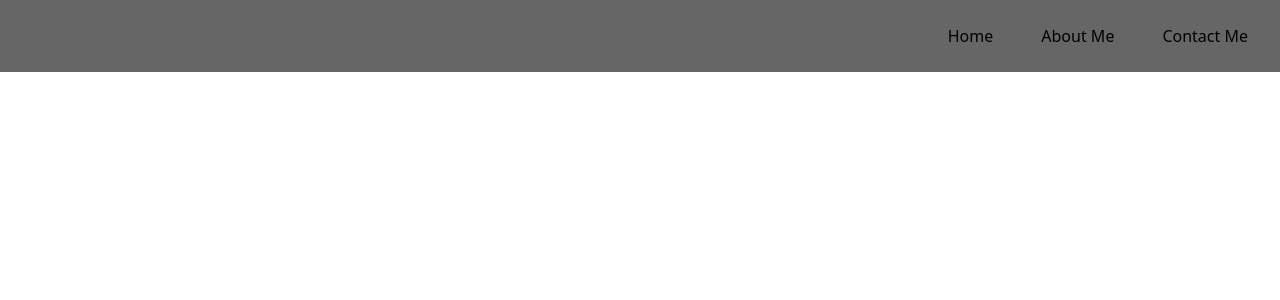
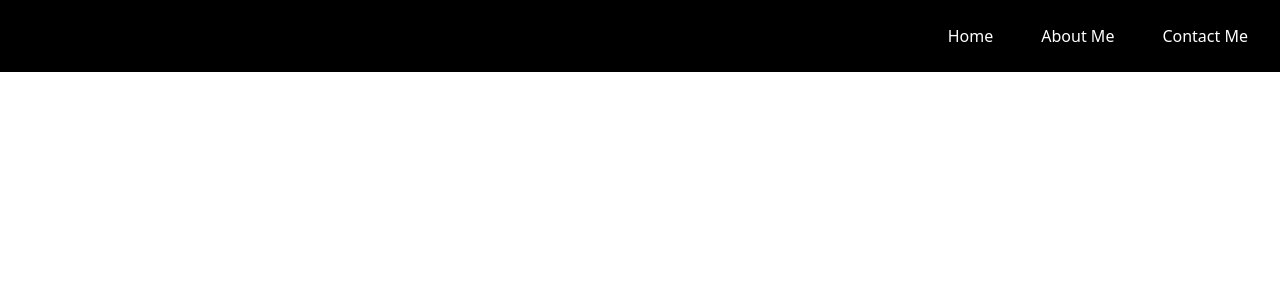
Before and after one commit to guglielmopiasenti/portfolio-v2, a Nuxt app: page / in a window 1280 px wide. Shown: the top 300 px of the page. Built offline with nearby package versions, Linux system fonts and the light colour scheme.

Commit message:
title chunk

```diff
--- a/app.vue
+++ b/app.vue
@@ -1,5 +1,14 @@
+<script setup>
+useHead({
+  titleTemplate: (titleChunck) => {
+    return titleChunck ? `${titleChunck} - Guglielmo Piasenti` : 'Guglielmo Piasenti'
+  }
+})
+</script>
+
+
 <template>
-  <div>
+  <div class="bg-black text-white">
     <NuxtLayout>
       <NuxtPage />
     </NuxtLayout>
```
